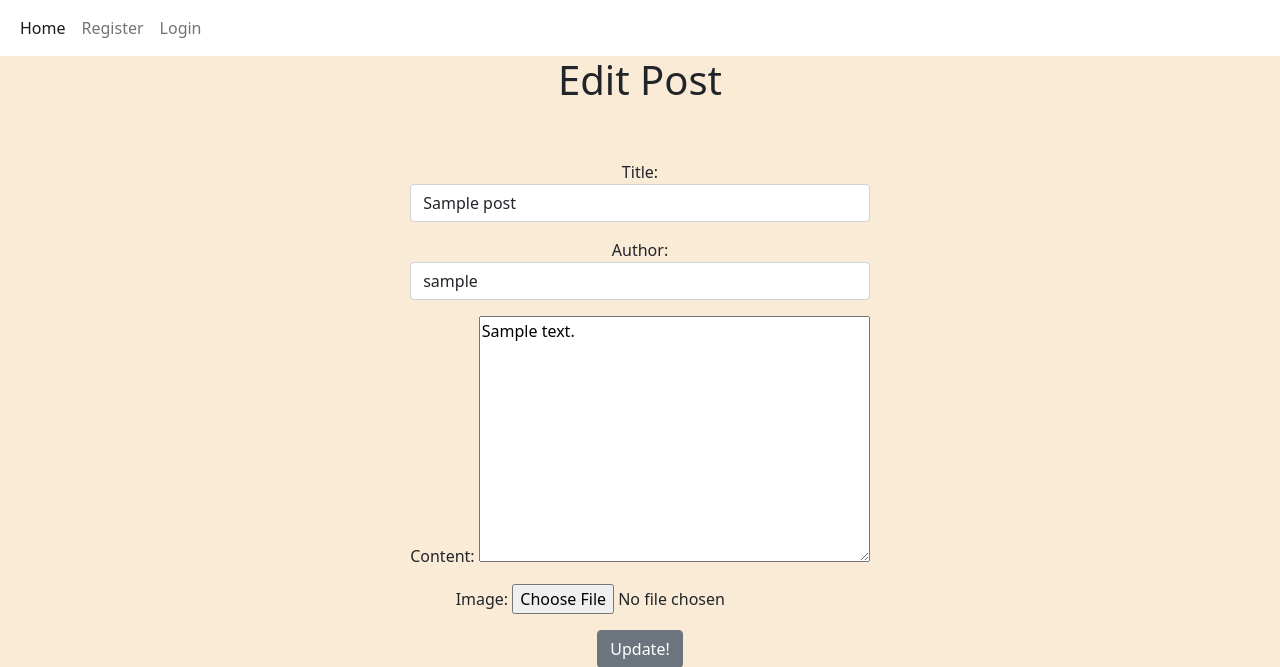
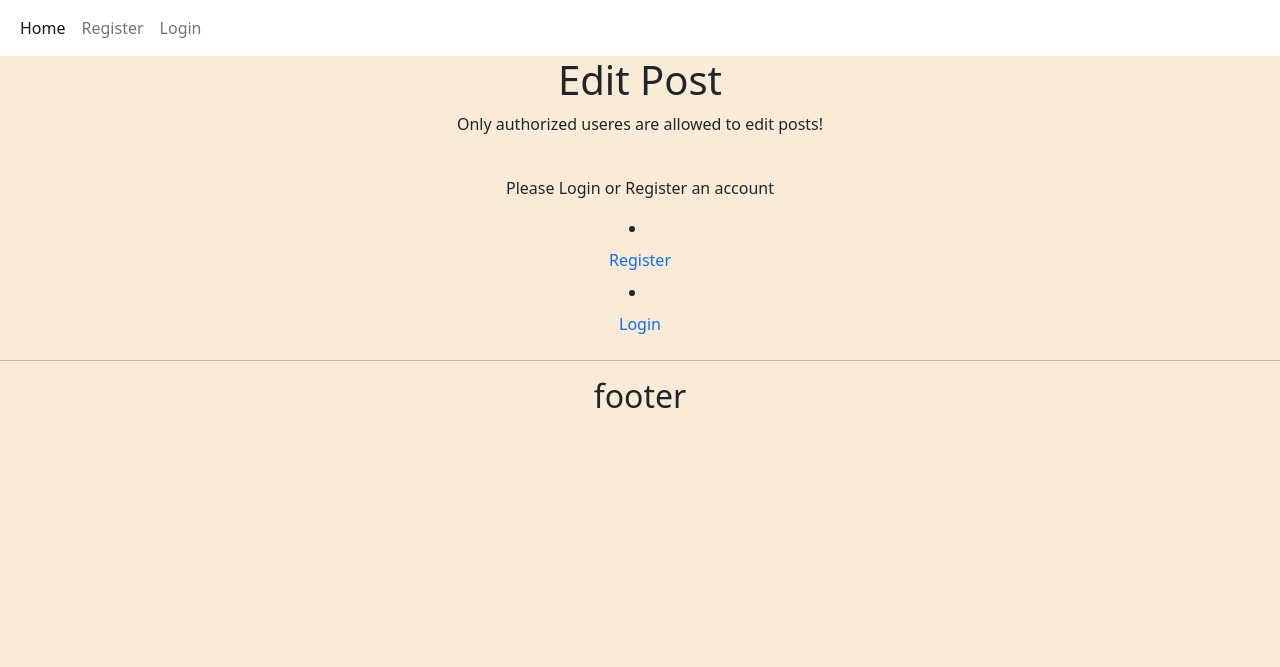
Before and after one commit to Pegrume88/peruse-blog-p4, a Django app: a page that uses templates/edit_post.html in a window 1280 px wide. Shown: the top 667 px of the page. Run offline with Django 3.2, Linux system fonts and the light colour scheme; tables that the repository leaves empty hold one stand-in row (values such as "Sample post").

Commit message:
added only authorised users can edit and delele post and updated views.py with signup p view

```diff
--- a/p4blog/models.py
+++ b/p4blog/models.py
@@ -21,7 +21,7 @@ class Post(models.Model):
     likes = models.ManyToManyField(User, related_name='blog_likes', blank=True)
 
     class Meta:
-        ordering = ['created_on']
+        ordering = ['-created_on']
 
     def __str__(self):
         return self.title
--- a/p4blog/urls.py
+++ b/p4blog/urls.py
@@ -8,4 +8,5 @@ urlpatterns = [
     path('add_post/', views.AddPostView.as_view(), name='add_post'),
     path('edit_post/<slug:slug>', views.EditPostView.as_view(), name='edit_post'),
     path('delete_post/<slug:slug>/remove', views.DeleteView.as_view(), name='delete_post'),
+    path('signup/', views.SignupView.as_view(), name='signup'),
 ]
--- a/p4blog/views.py
+++ b/p4blog/views.py
@@ -1,16 +1,23 @@
 from django.shortcuts import render, get_object_or_404
 from django.views import generic, View
 from django.urls import reverse_lazy
+from django.contrib.auth.forms import UserCreationForm
 from .models import Post
 from .forms import CommentForm, PostForm
 from django_summernote.widgets import SummernoteWidget, SummernoteInplaceWidget
+
+
+class SignupView(generic.CreateView):
+    form_class = UserCreationForm
+    template_name = 'account/signup.html'
+    success_url = reverse_lazy('login')
 
 
 class PostList(generic.ListView):
     model = Post
     queryset = Post.objects.filter(status=1).order_by('-created_on')
     template_name = 'index.html'
-    paginate_by = 5
+    paginate_by = 6
 
 
 class AddPostView(generic.CreateView):
--- a/templates/account/signup.html
+++ b/templates/account/signup.html
@@ -10,7 +10,7 @@
       <div class="col-md-8 mt-3 offset-md-2">
           <h3>{% trans "Sign Up" %}</h3>
 
-          <p>{% blocktrans %}Welcome back to the code|star blog. Do you already have an account? Then please <a
+          <p>{% blocktrans %}Welcome back to the Peruse. Do you already have an account? Then please <a
                   class="link" href="{{ login_url }}">sign in</a> instead.{% endblocktrans %}</p>
       </div>
   </div>
--- a/templates/add_post.html
+++ b/templates/add_post.html
@@ -8,7 +8,7 @@
 
 <br /><br />
 <div class="form">
-    <div id="summernote" class="form-group">
+    <div class="form-group">
         <form method="POST">
 
             {% csrf_token %}
--- a/templates/edit_post.html
+++ b/templates/edit_post.html
@@ -3,8 +3,9 @@
 
 {% block content %}
 
+
 <h1>Edit Post</h1>
-
+{% if user.is_authenticated %}
 <br /><br />
 <div class="form">
     <div class="form-group">
@@ -16,5 +17,21 @@
         </form>
     </div>
 </div>
+{% else %}
+
+<div class="container">
+    <p>Only authorized useres are allowed to edit posts!</p><br/>
+    <p>Please Login or Register an account</p>
+</div>
+<div>
+    <li class="nav-item">
+        <a class="nav-link" href="{% url 'account_signup' %}">Register</a>
+    </li>
+    <li class="nav-item">
+        <a class="nav-link" href="{% url 'account_login' %}">Login</a>
+    </li>
+</div>
+{% endif %}
+
 
 {% endblock %}
--- a/templates/post_detail.html
+++ b/templates/post_detail.html
@@ -9,8 +9,10 @@
                 <h1 class="post-title">
                 </h1>
                 <p>{{ post.author }} | {{ post.created_on }}</p>
+                {% if user.is_authenticated %}
                 <a href="{% url 'edit_post' post.slug %}">Edit Post!</a>
                 <a href="{% url 'delete_post' post.slug %}">Delete Post!</a>
+                {% endif %}
             </div>
             <div class="d-none d-md-block col-md-6 masthead-image">
                 {% if "placeholder" in post.featured_image.url %}
```
